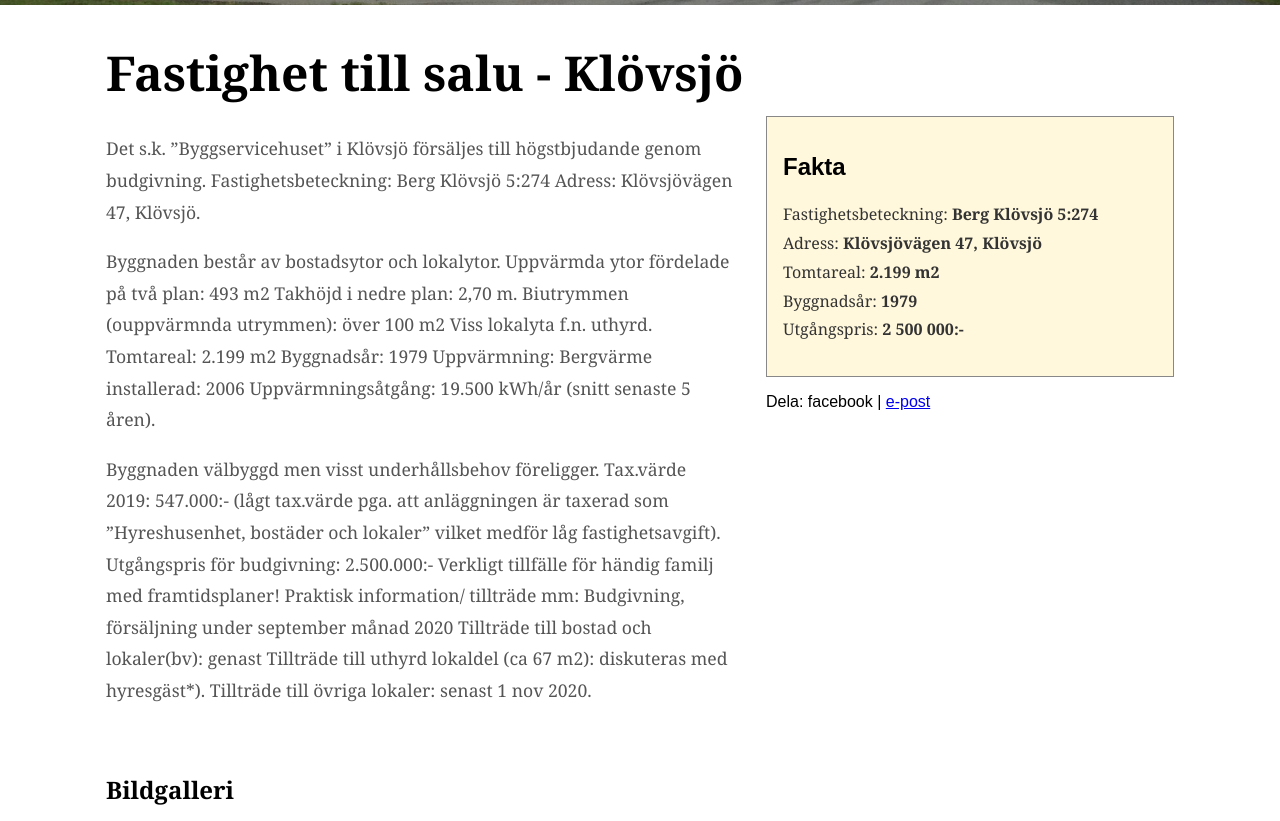
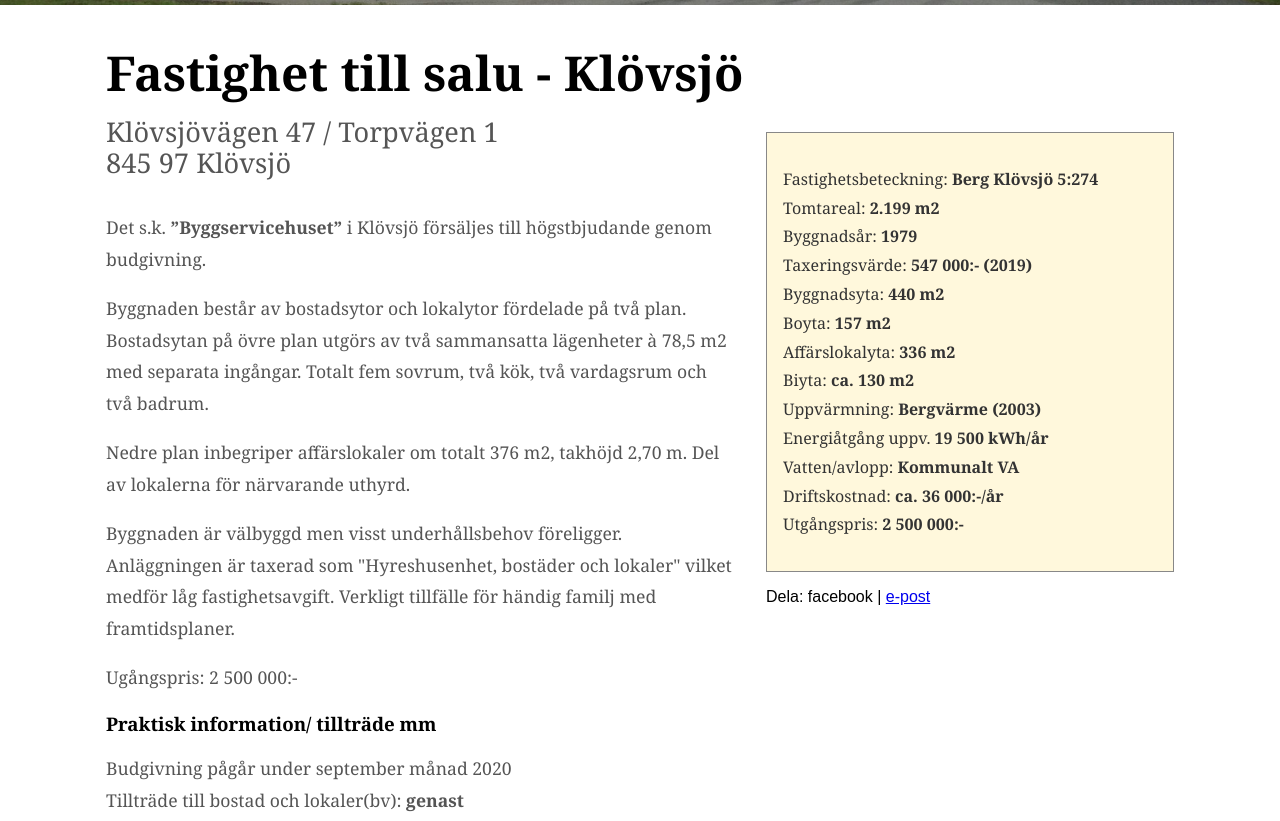
Before and after one commit to Dodsaren/for-sale-klovsjo, a plain HTML site: page index.html in a window 1280 px wide. Shown: the part 355-1176 px from the top of the page. Drawn offline with nearby package versions, Linux system fonts and the light colour scheme.

Commit message:
information and images

```diff
--- a/index.html
+++ b/index.html
@@ -2,6 +2,10 @@
   <head>
     <meta charset="UTF-8" />
     <meta name="viewport" content="width=device-width, initial-scale=1.0" />
+    <meta
+      name="description"
+      content="Det s.k. ”Byggservicehuset” i Klövsjö försäljes till högstbjudande genom budgivning."
+    />
     <title>Fastighet till salu, Klövsjö</title>
     <link
       href="https://fonts.googleapis.com/css2?family=Noto+Serif:ital,wght@0,400;0,700;1,400;1,700&display=swap"
@@ -37,46 +41,65 @@
     <main class="main">
       <img class="img pure-img" src="./public/images/forsale-hero.jpg" alt="" />
       <div class="container">
-        <h1 class="main-header">Fastighet till salu - Klövsjö</h1>
+        <h1 class="main-heading">Fastighet till salu - Klövsjö</h1>
         <div class="pure-g">
           <div class="pure-u-1 pure-u-md-3-5">
+            <div class="address">
+              <div>Klövsjövägen 47 / Torpvägen 1</div>
+              <div>845 97 Klövsjö</div>
+            </div>
             <div class="content-box">
               <p class="paragraph">
-                Det s.k. ”Byggservicehuset” i Klövsjö försäljes till
-                högstbjudande genom budgivning. Fastighetsbeteckning: Berg
-                Klövsjö 5:274 Adress: Klövsjövägen 47, Klövsjö.
+                Det s.k. <b>”Byggservicehuset”</b> i Klövsjö försäljes till
+                högstbjudande genom budgivning.
               </p>
               <p class="paragraph">
-                Byggnaden består av bostadsytor och lokalytor. Uppvärmda ytor
-                fördelade på två plan: 493 m2 Takhöjd i nedre plan: 2,70 m.
-                Biutrymmen (ouppvärmnda utrymmen): över 100 m2 Viss lokalyta
-                f.n. uthyrd. Tomtareal: 2.199 m2 Byggnadsår: 1979 Uppvärmning:
-                Bergvärme installerad: 2006 Uppvärmningsåtgång: 19.500 kWh/år
-                (snitt senaste 5 åren).
+                Byggnaden består av bostadsytor och lokalytor fördelade på två
+                plan. Bostadsytan på övre plan utgörs av två sammansatta
+                lägenheter à 78,5 m2 med separata ingångar. Totalt fem sovrum,
+                två kök, två vardagsrum och två badrum.
               </p>
               <p class="paragraph">
-                Byggnaden välbyggd men visst underhållsbehov föreligger.
-                Tax.värde 2019: 547.000:- (lågt tax.värde pga. att anläggningen
-                är taxerad som ”Hyreshusenhet, bostäder och lokaler” vilket
-                medför låg fastighetsavgift). Utgångspris för budgivning:
-                2.500.000:- Verkligt tillfälle för händig familj med
-                framtidsplaner! Praktisk information/ tillträde mm: Budgivning,
-                försäljning under september månad 2020 Tillträde till bostad och
-                lokaler(bv): genast Tillträde till uthyrd lokaldel (ca 67 m2):
-                diskuteras med hyresgäst*). Tillträde till övriga lokaler:
-                senast 1 nov 2020.
+                Nedre plan inbegriper affärslokaler om totalt 376 m2, takhöjd
+                2,70 m. Del av lokalerna för närvarande uthyrd.
               </p>
+              <p class="paragraph">
+                Byggnaden är välbyggd men visst underhållsbehov föreligger.
+                Anläggningen är taxerad som "Hyreshusenhet, bostäder och
+                lokaler" vilket medför låg fastighetsavgift. Verkligt tillfälle
+                för händig familj med framtidsplaner.
+              </p>
+              <p class="paragraph">Ugångspris: 2 500 000:-</p>
+              <h3 class="font">Praktisk information/ tillträde mm</h3>
+              <ul class="list2">
+                <li>Budgivning pågår under september månad 2020</li>
+                <li>Tillträde till bostad och lokaler(bv): <b>genast</b></li>
+                <li>
+                  Tillträde till uthyrd lokaldel (ca 67 m2):
+                  <b>diskuteras med hyresgäst*)</b>
+                </li>
+                <li>
+                  Tillträde till övriga lokaler: <b>senast 1 nov 2020.</b>
+                </li>
+              </ul>
             </div>
           </div>
           <div class="pure-u-1 pure-u-md-2-5">
             <div class="content-box">
               <div class="fact">
-                <h2>Fakta</h2>
                 <ul class="list">
                   <li>Fastighetsbeteckning: <b>Berg Klövsjö 5:274</b></li>
-                  <li>Adress: <b>Klövsjövägen 47, Klövsjö</b></li>
                   <li>Tomtareal: <b>2.199 m2</b></li>
                   <li>Byggnadsår: <b>1979</b></li>
+                  <li>Taxeringsvärde: <b>547 000:- (2019)</b></li>
+                  <li>Byggnadsyta: <b>440 m2</b></li>
+                  <li>Boyta: <b>157 m2</b></li>
+                  <li>Affärslokalyta: <b>336 m2</b></li>
+                  <li>Biyta: <b>ca. 130 m2</b></li>
+                  <li>Uppvärmning: <b>Bergvärme (2003)</b></li>
+                  <li>Energiåtgång uppv. <b>19 500 kWh/år</b></li>
+                  <li>Vatten/avlopp: <b>Kommunalt VA</b></li>
+                  <li>Driftskostnad: <b>ca. 36 000:-/år</b></li>
                   <li>Utgångspris: <b>2 500 000:-</b></li>
                 </ul>
               </div>
@@ -91,13 +114,23 @@
 
         <div class="content-box">
           <h2>Bildgalleri</h2>
-          <div class="pure-g">
+          <img
+            class="pure-img"
+            src="https://for-sale-klovsjo.s3.eu-north-1.amazonaws.com/IMG_1507.jpg"
+            alt=""
+          />
+          <img
+            class="pure-img"
+            src="https://for-sale-klovsjo.s3.eu-north-1.amazonaws.com/IMG_1528.jpg"
+            alt=""
+          />
+          <!-- <div class="pure-g">
             <div class="pure-u-1 pure-u-md-1-2">
               <div class="img-thumbnail-container">
                 <img
                   class="img-thumbnail pure-img"
-                  src="./public/images/forsale.jpg"
-                  alt=""
+                  src="https://for-sale-klovsjo.s3.eu-north-1.amazonaws.com/IMG_1507.JPG"
+                  alt="Huvudbyggnad, fasad"
                 />
               </div>
             </div>
@@ -109,7 +142,7 @@
                       <div class="img-thumbnail-container">
                         <img
                           class="img-thumbnail pure-img"
-                          src="./public/images/forsale.jpg"
+                          src="https://for-sale-klovsjo.s3.eu-north-1.amazonaws.com/IMG_1525.jpg"
                           alt=""
                         />
                       </div>
@@ -118,7 +151,7 @@
                       <div class="img-thumbnail-container">
                         <img
                           class="img-thumbnail pure-img"
-                          src="./public/images/forsale.jpg"
+                          src="https://for-sale-klovsjo.s3.eu-north-1.amazonaws.com/IMG_1528.jpg"
                           alt=""
                         />
                       </div>
@@ -155,7 +188,7 @@
             <a href="public/bilder.html" target="__blank"
               >Visa alla bilder i ny flik >></a
             >
-          </div>
+          </div> -->
         </div>
 
         <div class="content-box">
--- a/public/style.css
+++ b/public/style.css
@@ -1,7 +1,26 @@
-.main-header {
+.main-heading {
   margin: 0;
+  margin-bottom: 1rem;
   padding: 2.5rem 0 0 1rem;
   font-size: 3rem;
+}
+
+.font {
+  font-family: 'Noto Serif', serif;
+}
+
+.address {
+  padding-left: 1rem;
+  font-family: 'Noto Serif', serif;
+  color: #555;
+  font-size: 1.7rem;
+}
+
+.post-address {
+  padding-left: 1rem;
+  font-family: 'Noto Serif', serif;
+  color: #555;
+  font-size: 1.5rem;
 }
 
 .paragraph {
@@ -16,9 +35,12 @@
   margin-bottom: 1rem;
   background-color: cornsilk;
   border: 1px solid #888;
+  font-family: 'Noto Serif', serif;
+  line-height: 1.8;
 }
 
-.list {
+.list,
+.list2 {
   padding: 0;
   list-style-type: none;
 }
@@ -27,6 +49,13 @@
   color: #333;
   font-family: 'Noto Serif', serif;
   font-size: 1rem;
+  line-height: 1.8;
+}
+
+.list2 li {
+  color: #555;
+  font-family: 'Noto Serif', serif;
+  font-size: 1.1rem;
   line-height: 1.8;
 }
 
```
